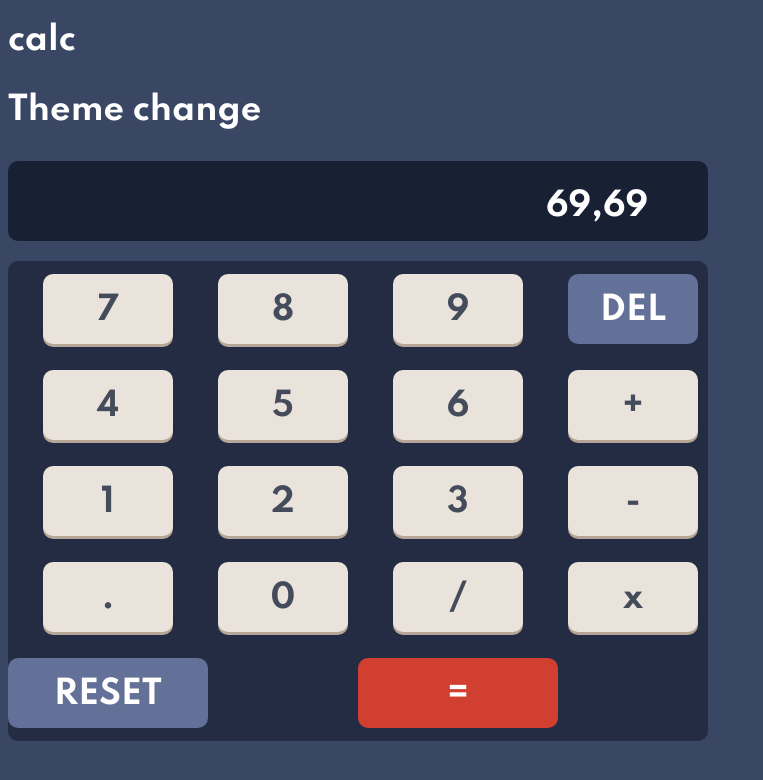
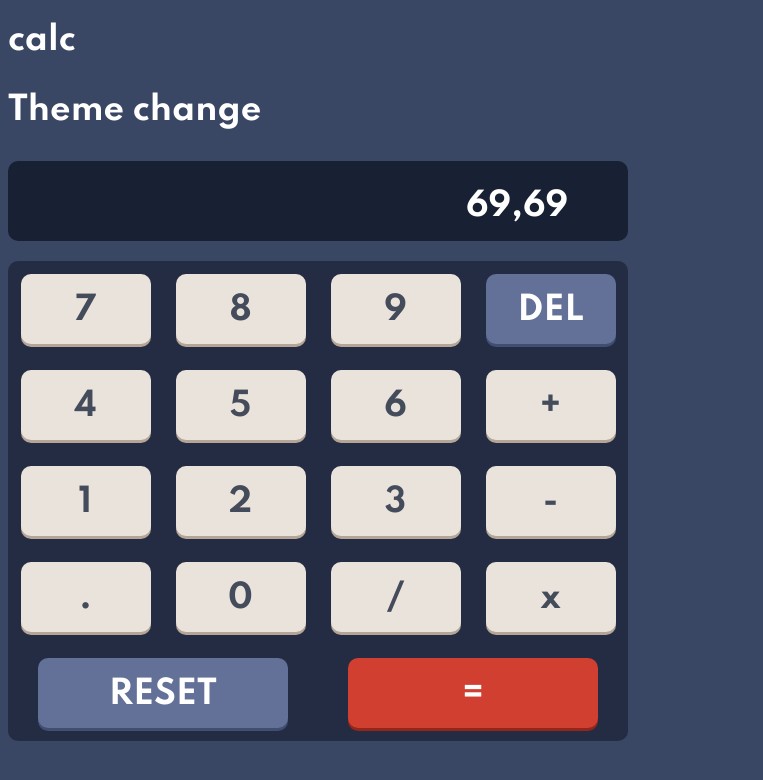
Before and after one commit to Thymoos/calculator-challenge, a React (Create React App) app: page / in a window 1280 px wide. Shown: the top 780 px of the page, without its empty margins (0-763 px from the left). Built offline with nearby package versions, Linux system fonts and the light colour scheme; the HTML template or start-up script is replaced by a standard one.

Commit message:
fix buttons issues

```diff
--- a/src/App.css
+++ b/src/App.css
@@ -1,6 +1,6 @@
 div.buttons-container {
     background-color: hsl(223, 31%, 20%);
-    width: 700px;
+    width: 620px;
     height: 60vh;
     border-radius: 10px;
     margin-top: 20px;
--- a/src/components/Button.css
+++ b/src/components/Button.css
@@ -20,13 +20,13 @@ button:hover {
 }
 
 .button--function {
+    box-shadow: 0px 3px hsl(224, 28%, 35%);
     background-color: hsl(225, 21%, 49%);
-    box-shadow: hsl(224, 28%, 35%);
 }
 
 .button--equals {
     background-color: hsl(6, 63%, 50%);
-    box-shadow: hsl(6, 70%, 34%);
+    box-shadow: 0px 3px hsl(6, 70%, 34%);
 }
 
 .button--narrow {
@@ -38,13 +38,13 @@ elements not fitting into the grid. I think it might have impacted
 box-shadow css property on some buttons since it's not visible. */
 
 .button--wide1 {
-    width: 200px;
+    width: 250px;
     grid-column-start: 1;
-    grid-column-end: 2;
+    grid-column-end: 3;
 }
 
 .button--wide2 {
-    width: 200px;
+    width: 250px;
     grid-column-start: 3;
-    grid-column-end: 4;
+    grid-column-end: 5;
 }
--- a/src/components/Result.css
+++ b/src/components/Result.css
@@ -1,7 +1,7 @@
 div.result-container {
     background-color: hsl(224, 36%, 15%);
     box-sizing: border-box;
-    max-width: 700px;
+    max-width: 620px;
     text-align: right;
     height: 80px;
     border-radius: 10px;
```
